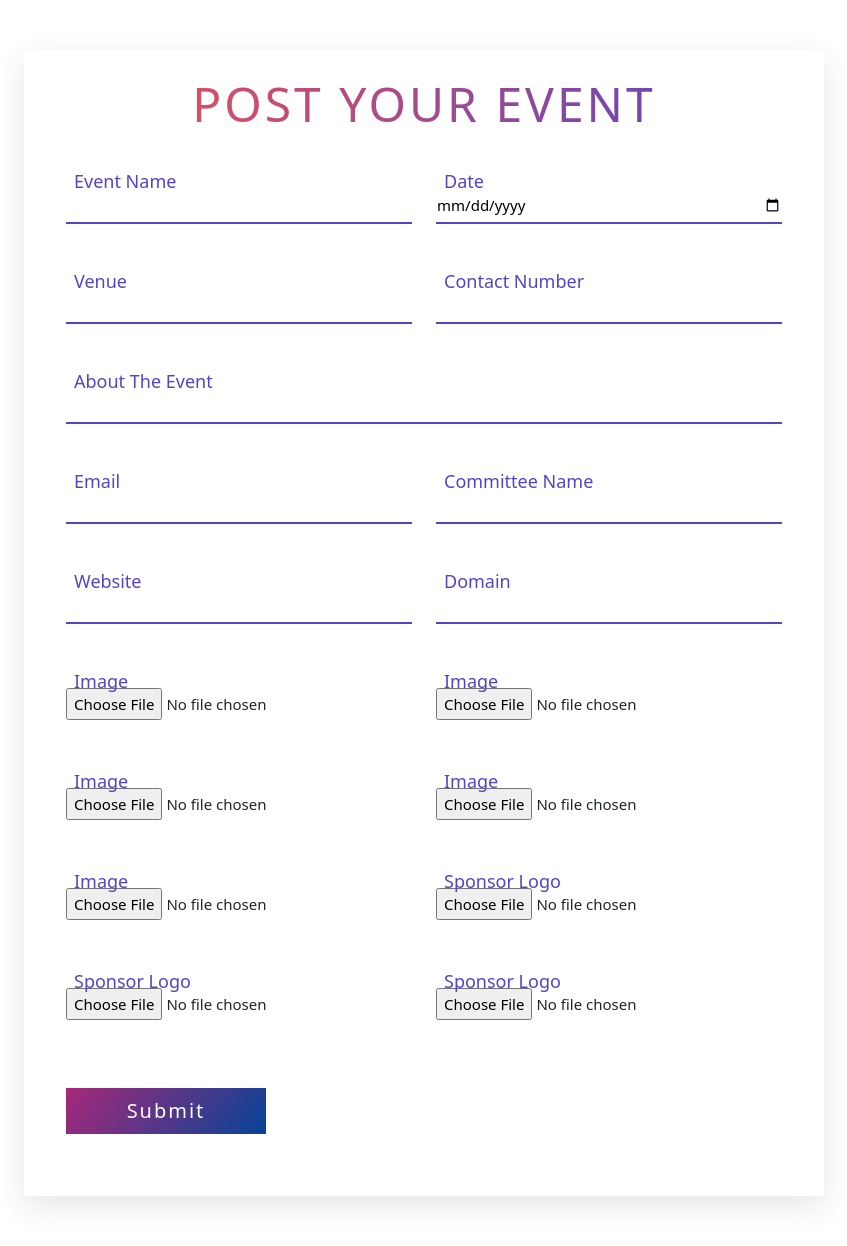
After one commit to riya-ingale/Research-Panacea, a Django app: template templates/events_form.html in a window 1280 px wide. The commit adds this page. Shown: the whole page, without its empty margins (216-1063 px from the left). Run offline with Django 4.2, Linux system fonts and the light colour scheme; the template is opened without the code that fills it, so the values that code supplies are empty; some libraries are stand-ins or nearby versions.

```diff
--- /dev/null
+++ b/static/css/events_form.css
@@ -0,0 +1,65 @@
+.get_in_touch{
+  max-width: 800px;
+  margin: 50px auto;
+  position: relative;
+  box-shadow: 0 10px 30px 0px rgba(0,0,0,0.1);
+  padding: 30px
+}
+.get_in_touch .title{
+  text-align: center;
+  text-transform: uppercase;
+  letter-spacing: 3px;
+  font-size: 3em;
+  line-height: 48px;
+  padding-bottom: 20px;
+  color: #5543ca;
+  background: linear-gradient(to right, #f4524d 0%, #5543ca 100%);
+  -webkit-text-fill-color: transparent;
+  background-clip: text;
+  -webkit-background-clip: text;
+}
+.contact-form .form-field{
+  position: relative;
+  margin: 32px 0;
+}
+.contact-form .input-text{
+  display:block;
+  width:100%;
+  height:36px;
+  border-width: 0 0 2px 0;
+  border-color: #5543ca;
+  font-size: 15px;
+  line-height: 26px;
+  font-weight: 400;
+}
+.contact-form .input-text:focus + .label,
+.contact-form .input-text.not-empty+ .label{
+  transform:translateY(-24px);
+}
+.contact-form .input-text:focus{
+  outline: none;
+}
+.contact-form .label{
+  position:absolute ;
+  left:20px;
+  bottom:30px;
+  font-size:18px;
+  line-height:26px;
+  font-weight:400;
+  color:#5543ca;
+  cursor: text;
+  text-transform: capitalize;
+  transition: transform 0.3s ease-in-out;
+}
+.contact-form .submit-btn{
+  display: inline-block;
+  background-image: linear-gradient(125deg , #a72879,#064497);
+  color:#fff;
+  text-transform: capitalize;
+  letter-spacing: 2px;
+  font-size: 20px;
+  padding: 8px 16px;
+  border:none;
+  width:200px;
+  cursor: pointer;
+}
--- a/static/css/index-body.css
+++ b/static/css/index-body.css
@@ -3,7 +3,7 @@
 html, body {
     max-width: 100%;
     overflow-x: hidden;
-	background-image: url(../Images/bg-color.png);
+	background-image: url('../img/bg-color.png');
     background-size:contain;
 
 }
--- /dev/null
+++ b/templates/events_form.html
@@ -0,0 +1,108 @@
+{% load static %}
+<!doctype html>
+<html lang="en">
+  <head>
+    <!-- Required meta tags -->
+    <meta charset="utf-8">
+    <meta name="viewport" content="width=device-width, initial-scale=1, shrink-to-fit=no">
+
+    <!-- Bootstrap CSS -->
+    <link rel="stylesheet" href="https://cdn.usebootstrap.com/bootstrap/4.4.1/css/bootstrap.min.css">
+    <link rel="stylesheet" href="{% static 'css/events_form.css' %}">
+    <title>Event Input</title>
+  </head>
+  <body>
+    <section class="get_in_touch">
+    <h1 class="title">Post Your Event</h1>
+    <div class="container">
+      <div class="contact-form row">
+        <div class="form-field col-lg-6">
+          <input id="name" class="input-text" type="text" name="">
+          <label for="name" class="label">event name</label>
+        </div>
+        <div class="form-field col-lg-6">
+          <input id="date" class="input-text" type="date" name="">
+          <script>
+            var date = new Date();
+            document.getElementById("date-picker").value = date.getFullYear() + '-' + (date.getMonth()+1) + '-' + String(date.getDate()).padStart(2,'0');
+            </script>
+          <label for="date" class="label">Date</label>
+        </div>
+
+        <div class="form-field col-lg-6">
+          <input id="venue" class="input-text" type="text" name="">
+          <label for="venue" class="label">venue</label>
+        </div>
+        <div class="form-field col-lg-6">
+          <input id="phone" class="input-text" type="text" name="">
+          <label for="phone" class="label">contact number</label>
+        </div>
+        <div class="form-field col-lg-12">
+          <input id="about the event" class="input-text" type="text" name="">
+          <label for="about" class="label">about the event</label>
+        </div>
+        <div class="form-field col-lg-6">
+          <input id="email" class="input-text" type="text" name="">
+          <label for="email" class="label">email</label>
+        </div>
+        <div class="form-field col-lg-6">
+          <input id="committee" class="input-text" type="text" name="">
+          <label for="committee" class="label">committee name</label>
+        </div>
+        <div class="form-field col-lg-6">
+          <input id="website" class="input-text" type="text" name="">
+          <label for="website" class="label">website</label>
+        </div>
+        <div class="form-field col-lg-6">
+          <input id="domain" class="input-text" type="text" name="">
+          <label for="domain" class="label">domain</label>
+        </div>
+        <div class="form-field col-lg-6">
+          <input id="image" class="input-text" type="file" onchange="readURL(this)" accept="Image/*" >
+          <label for="image" class="label">image</label>
+        </div>
+        <div class="form-field col-lg-6">
+          <input id="image" class="input-text" type="file" onchange="readURL(this)" accept="Image/*" >
+          <label for="image" class="label">image</label>
+        </div>
+        <div class="form-field col-lg-6">
+          <input id="image" class="input-text" type="file" onchange="readURL(this)" accept="Image/*" >
+          <label for="image" class="label">image</label>
+        </div>
+        <div class="form-field col-lg-6">
+          <input id="image" class="input-text" type="file" onchange="readURL(this)" accept="Image/*" >
+          <label for="image" class="label">image</label>
+        </div>
+        <div class="form-field col-lg-6">
+          <input id="image" class="input-text" type="file" onchange="readURL(this)" accept="Image/*" >
+          <label for="image" class="label">image</label>
+        </div>
+
+        <div class="form-field col-lg-6">
+          <input id="spomsor-logo" class="input-text" type="file" onchange="readURL(this)" accept="Image/*" >
+          <label for="sponsor-logo" class="label">sponsor logo</label>
+        </div>
+        <div class="form-field col-lg-6">
+          <input id="spomsor-logo" class="input-text" type="file" onchange="readURL(this)" accept="Image/*" >
+          <label for="sponsor-logo" class="label">sponsor logo</label>
+        </div>
+        <div class="form-field col-lg-6">
+          <input id="spomsor-logo" class="input-text" type="file" onchange="readURL(this)" accept="Image/*" >
+          <label for="sponsor-logo" class="label">sponsor logo</label>
+        </div>
+        <div class="form-field col-lg-12">
+          <input class="submit-btn" type="submit" value="submit" name="">
+        </div>
+      </div>
+
+    </div>
+
+    </section>
+
+    <!-- Optional JavaScript -->
+    <!-- jQuery first, then Popper.js, then Bootstrap JS -->
+    <script src="https://code.jquery.com/jquery-3.2.1.slim.min.js" integrity="sha384-KJ3o2DKtIkvYIK3UENzmM7KCkRr/rE9/Qpg6aAZGJwFDMVNA/GpGFF93hXpG5KkN" crossorigin="anonymous"></script>
+    <script src="https://cdnjs.cloudflare.com/ajax/libs/popper.js/1.12.9/umd/popper.min.js" integrity="sha384-ApNbgh9B+Y1QKtv3Rn7W3mgPxhU9K/ScQsAP7hUibX39j7fakFPskvXusvfa0b4Q" crossorigin="anonymous"></script>
+    <script src="https://maxcdn.bootstrapcdn.com/bootstrap/4.0.0/js/bootstrap.min.js" integrity="sha384-JZR6Spejh4U02d8jOt6vLEHfe/JQGiRRSQQxSfFWpi1MquVdAyjUar5+76PVCmYl" crossorigin="anonymous"></script>
+  </body>
+</html>
--- a/templates/homepage.html
+++ b/templates/homepage.html
@@ -89,7 +89,7 @@
 							<header class="header-orange">
 
 							</header>
-							<h2 class="direct-custom-text">Reasearch Papers</h2>
+							<h2 class="direct-custom-text">Research Papers</h2>
 								<p class="card-text black-para">
 									You can browse through various research papers and gain knowledge
 								</p>
--- a/users/models.py
+++ b/users/models.py
@@ -105,6 +105,7 @@ class Events(models.Model):
     media_2 = models.ImageField('events/media2',null=True)
     media_3 = models.ImageField('events/media3',null=True)
     media_4 = models.ImageField('events/media4',null=True)
+    pdf = models.FileField('events/pdf',null=True)
     save = models.IntegerField(default=0)
     verify = models.BinaryField(null=True)
     speaker = models.CharField(max_length = 200, null=True)
```
Also changed, not shown: conference/views.py (+9 -2 lines), db.sqlite3, users/migrations/0010_events_pdf.py (added).
